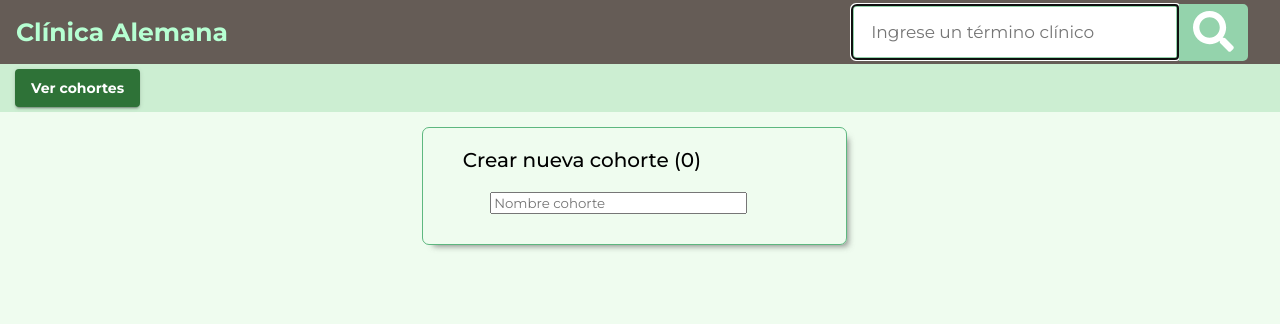
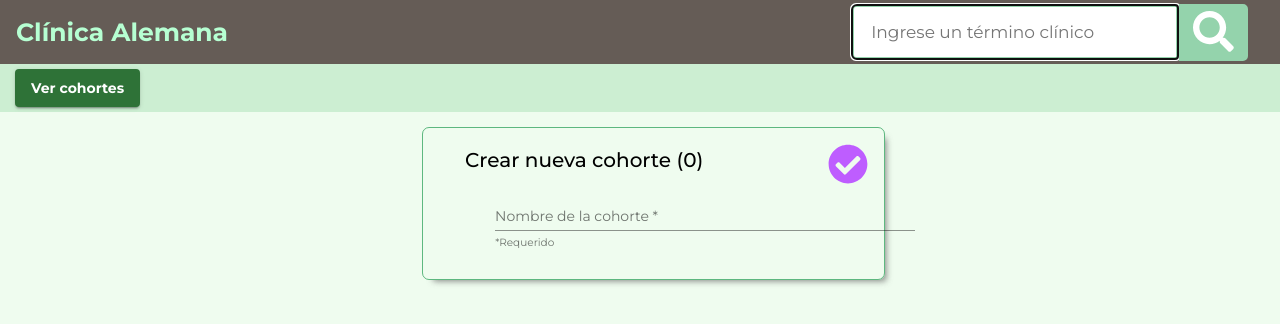
Before and after one commit to sebagutierrez/api-appalemana, an Angular app in the folder frontend/: page /cohortes/new in a window 1280 px wide. Shown: the top 324 px of the page. Built offline with nearby package versions, Linux system fonts and the light colour scheme.

Commit message:
Input nativo de nueva cohorte cambiado por mat-input

```diff
--- a/frontend/src/app/app.module.ts
+++ b/frontend/src/app/app.module.ts
@@ -19,6 +19,8 @@ import { MatCheckboxModule } from '@angular/material/checkbox';
 import { MatProgressBarModule } from '@angular/material/progress-bar';
 import { MatButtonModule } from '@angular/material/button';
 import { MatExpansionModule } from '@angular/material/expansion';
+import { MatFormFieldModule } from '@angular/material/form-field';
+import { MatInputModule } from '@angular/material/input';
 
 import { FontAwesomeModule } from '@fortawesome/angular-fontawesome';
 
@@ -43,6 +45,8 @@ import { FontAwesomeModule } from '@fortawesome/angular-fontawesome';
     MatProgressBarModule,
     MatButtonModule,
     MatExpansionModule,
+    MatFormFieldModule,
+    MatInputModule,
     HttpClientModule,
   ],
   providers: [],
--- a/frontend/src/app/components/buscador/buscador.component.html
+++ b/frontend/src/app/components/buscador/buscador.component.html
@@ -1,5 +1,5 @@
 <div class="searchBar">
-    <input matInput autofocus (keyup.enter)="onNewSearch()" size="30" placeholder="Ingrese un término clínico"
+    <input autofocus (keyup.enter)="onNewSearch()" size="30" placeholder="Ingrese un término clínico"
         [(ngModel)]="searchInput" value=''>
 
     <button class="searchButton" (click)="onNewSearch()" type='button'>
--- a/frontend/src/app/components/nuevacohorte/nuevacohorte.component.css
+++ b/frontend/src/app/components/nuevacohorte/nuevacohorte.component.css
@@ -18,6 +18,17 @@
     font-weight: bold;
 }
 
+.headerCohorte {
+    display: flex;
+}
+
+fa-icon {
+
+    font-size: 2.5rem;
+    color: rgb(190, 93, 255);
+    cursor: pointer;
+    margin-left: auto;
+}
 
 .container {
     display: flex;
@@ -25,13 +36,12 @@
     justify-content: center;
     margin-left: 33%;
     margin-top: 15px;
-    width: 33%;
+    width: 36%;
     border: 1px solid #35a560c7;
     border-radius: 7px;
     box-shadow: 6px 6px 6px -5px rgba(92, 92, 92, 0.75);
 
 }
-
 
 .cohorte {
     margin-top: 15px;
@@ -42,8 +52,13 @@
     margin-left: 13%
 }
 
+.mat-form-field {
+    width: 420px;
+}
+
 .cuerpoCohorte {
     margin-left: 7%;
+    margin-right: 7%;
 }
 
 h2 {
--- a/frontend/src/app/components/nuevacohorte/nuevacohorte.component.html
+++ b/frontend/src/app/components/nuevacohorte/nuevacohorte.component.html
@@ -10,10 +10,18 @@
 
 <div class="container">
     <div class="cohorte">
-        <h2>Crear nueva cohorte ({{cohorteService.cohorteActual.length}})</h2>
+
+        <div class="headerCohorte">
+            <h2>Crear nueva cohorte ({{cohorteService.cohorteActual.length}})</h2>
+            <fa-icon [icon]="faCheckCircle"></fa-icon>
+        </div>
 
         <div class="nombreCohorte">
-            <input matInput size="30" placeholder="Nombre cohorte" value=''>
+            <mat-form-field appearance="legacy">
+                <mat-label>Nombre de la cohorte *</mat-label>
+                <input matInput>
+                <mat-hint>*Requerido</mat-hint>
+            </mat-form-field>
         </div>
 
         <div class="cuerpoCohorte">
--- a/frontend/src/app/components/nuevacohorte/nuevacohorte.component.ts
+++ b/frontend/src/app/components/nuevacohorte/nuevacohorte.component.ts
@@ -1,6 +1,8 @@
 import { Component, OnInit } from '@angular/core';
 
 import { CohortesService } from 'src/app/services/cohortes.service';
+
+import { faCheckCircle } from '@fortawesome/free-solid-svg-icons';
 
 @Component({
   selector: 'app-nuevacohorte',
@@ -8,6 +10,8 @@ import { CohortesService } from 'src/app/services/cohortes.service';
   styleUrls: ['./nuevacohorte.component.css']
 })
 export class NuevacohorteComponent implements OnInit {
+
+  faCheckCircle = faCheckCircle;
 
   constructor(
     public cohorteService: CohortesService
--- a/frontend/src/app/components/resultados/resultados.component.html
+++ b/frontend/src/app/components/resultados/resultados.component.html
@@ -8,10 +8,11 @@
         <button mat-raised-button class="botonVerCohortes" [routerLink]="['/cohortes']" (click)="showCohorte()">
             Ver cohortes</button>
 
-        <button mat-raised-button class="botonNuevaCohorte" [routerLink]="['/cohortes/new']" (click)="showCohorte()">
+        <button mat-raised-button class="botonNuevaCohorte" [routerLink]="['/cohortes/new']" (click)="showCohorte()"
+            [ngStyle]="cohorteService.cohorteActual.length === 0 ? {'background-color':'rgb(112, 112, 112)'} : {'background-color': 'rgb(50, 165, 66)'}">
             Nueva cohorte ({{ cohorteService.cohorteActual.length }})</button>
 
-        <button mat-raised-button class="botonEliminarCohorte" (click)="cohorteService.removeAllFromCohorte()">
+        <button mat-raised-button class=" botonEliminarCohorte" (click)="cohorteService.removeAllFromCohorte()">
             <fa-icon [icon]="faTrash" (click)="cohorteService.removeAllFromCohorte()"></fa-icon>
         </button>
 
--- a/frontend/src/app/services/cohortes.service.ts
+++ b/frontend/src/app/services/cohortes.service.ts
@@ -8,6 +8,7 @@ import { Resultado } from '../components/resultados/resultados.model';
 })
 export class CohortesService {
 
+  nombreCohorte = '';
   cohorteActual = [];
   resultados: Resultado;
 
```
